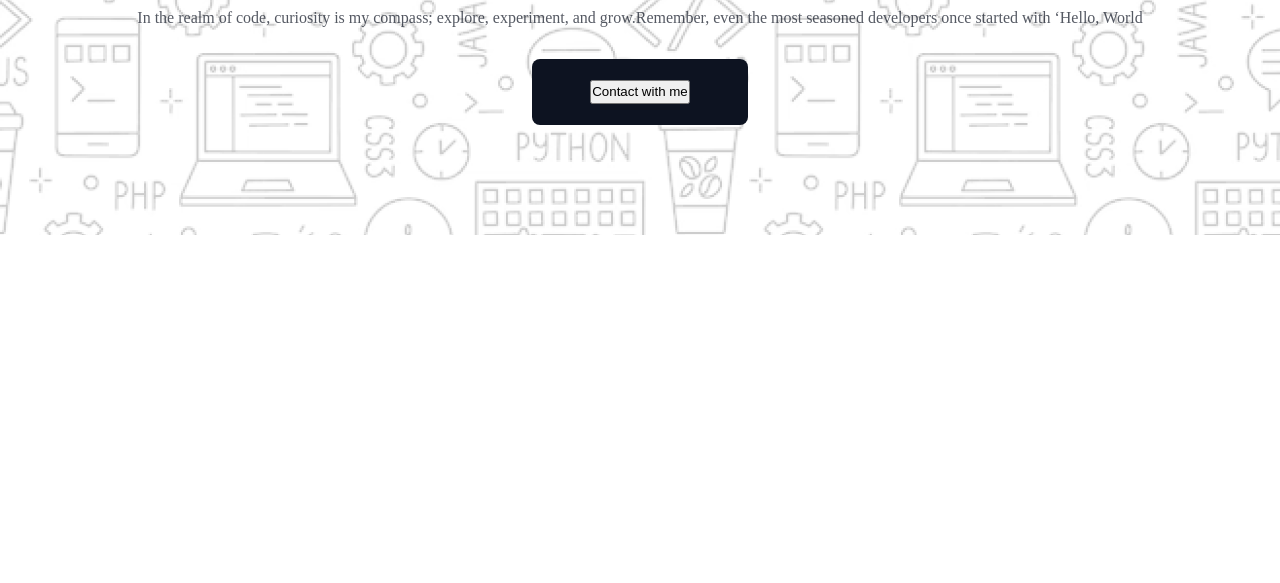
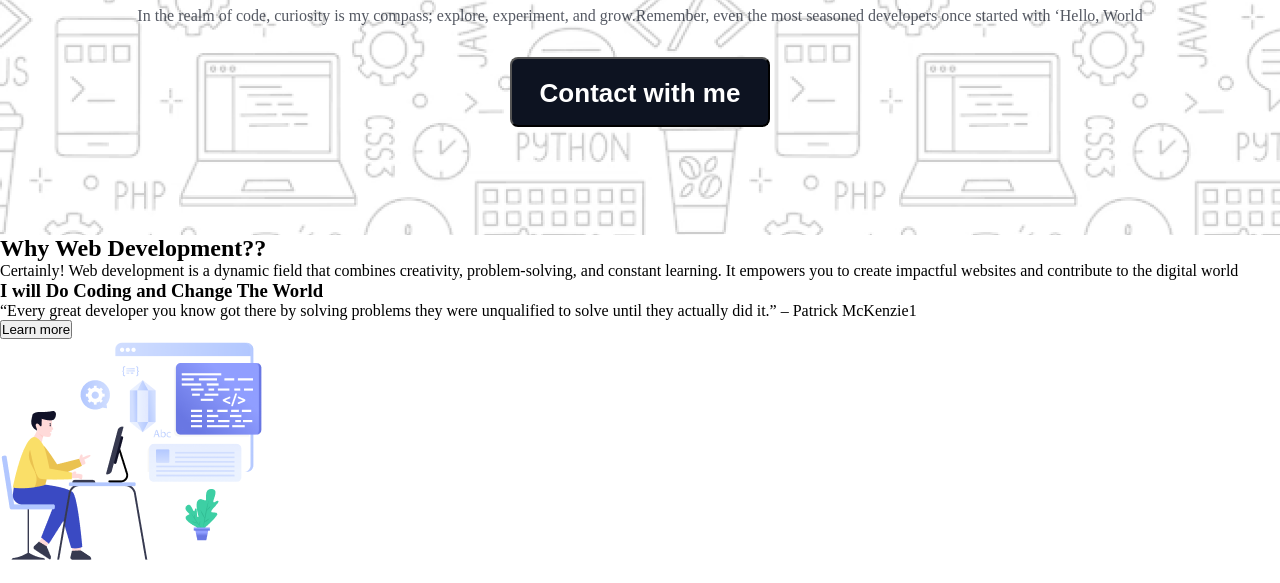
Before and after one commit to imroknujjamanrony/Assignment-1, a plain HTML site: page index.html in a window 1280 px wide. Shown: the part 417-1000 px from the top of the page. Before the commit the page ends 800 px from the top, so only its background shows below. Drawn offline with Linux system fonts and the light colour scheme; a web font is replaced by a local one.

Commit message:
an image was added in this commit

```diff
--- a/index.html
+++ b/index.html
@@ -16,13 +16,35 @@
 
           <h1 class="banner-title">"In the near future, I hope to become a Developer."</h1>
           <p class="banner-description">In the realm of code, curiosity is my compass; explore, experiment, and grow.Remember, even the most seasoned developers once started with ‘Hello, World</p>
-           <p class="banner-btn"><button>Contact with me</button></p>
+           <p ><button class="banner-btn">Contact with me</button></p>
 
       </div>
     </div>
 
   </header>
   <main>
+    <section>
+      <div class="section-title">
+        <h1>Why Web Development??</h1>
+        <p class="section-description">Certainly! Web development is a dynamic field that combines creativity, problem-solving, and constant learning. It empowers you to create impactful websites and contribute to the digital world</p>
+
+      <div>
+        <div class="text-div1">
+          <h3 class="text-title">I will Do Coding and Change The World</h3>
+          <p text-description>
+
+            “Every great developer you know got there by solving problems they were unqualified to solve until they actually did it.” – Patrick McKenzie1</p>
+
+          <button>Learn more</button>
+        </div>
+        <div class="image-div1">
+          <img src="./assets/Layer_1.png" alt="">
+        </div>
+      </div>
+      </div>
+    </section>
+
+
 
   </main>
   <footer>
--- a/style.css/style-for-a1.css
+++ b/style.css/style-for-a1.css
@@ -34,19 +34,20 @@ align-items: center;
 }
 
 .banner-btn{
-  width: 200px;
-  height: 24px;
-  padding: 21px 8px 21px 8px;
-  /* color: rgb(255, 255, 255); */
-  font-size: 28px;
+  width: 260px;
+  height: 70px;
+  padding: 23px 14px 26px 14px;
+  background-color: rgb(13, 19, 33);
+  color: rgb(255, 255, 255);
+  font-size: 26px;
   font-weight: 600;
   line-height: 23px;
   letter-spacing: 0%;
   text-align: center;
   border-radius: 8px;
-  background-color: rgb(13, 19, 33);
   margin: 32px 500px;
-  display: flex;
-  justify-content: center;
+  /* display: flex; */
+  /* flex-direction: row; */
+  /* justify-content: center; */
 
-}
+ }
```
